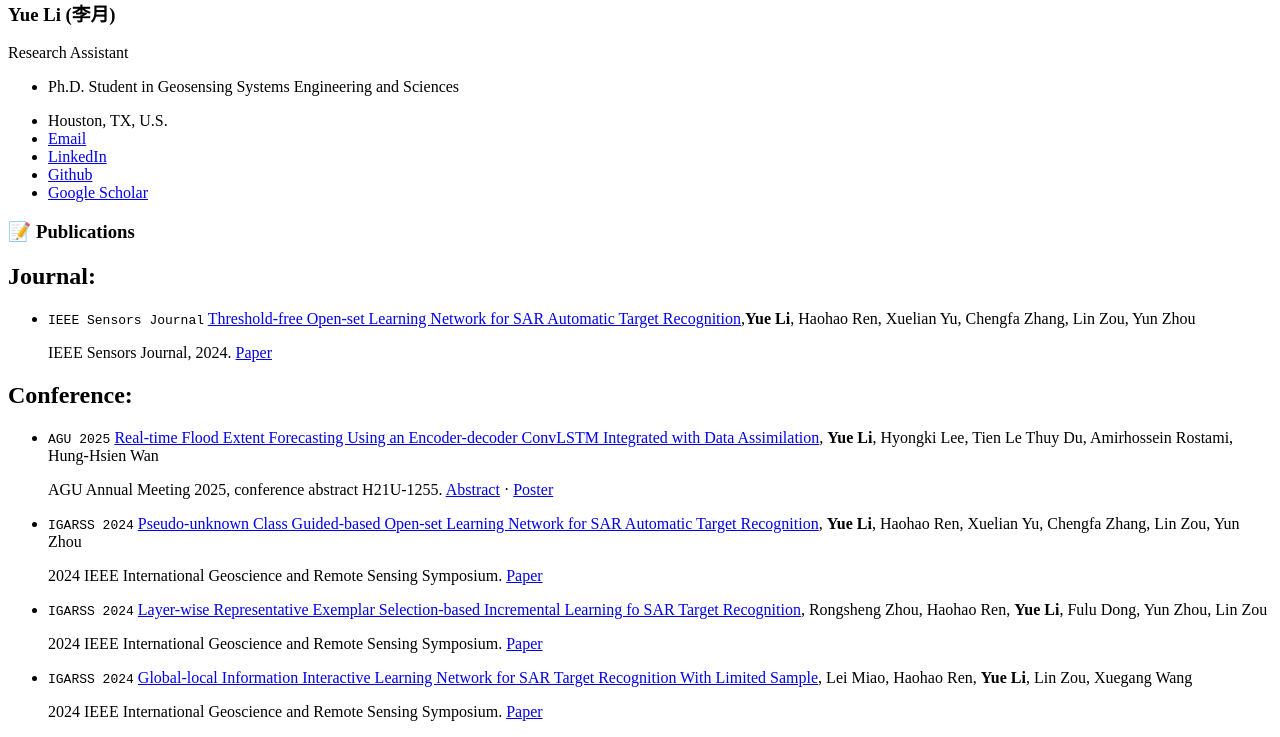
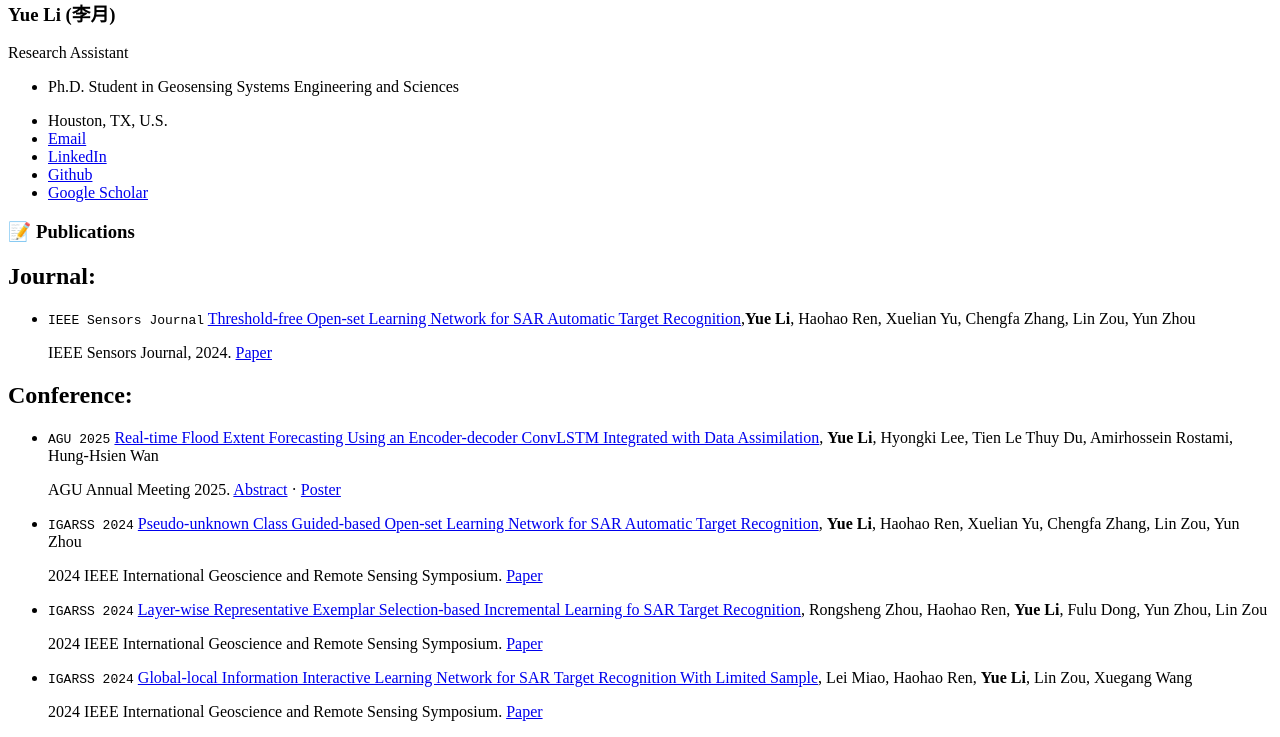
Before and after one commit to LunaLeeYue/LunaLeeYue.github.io, a Jekyll site: the page built from _pages/includes/pub.md, in a window 1280 px wide. Shown: the part 508-1245 px from the top of the page. Built offline with Jekyll 4.4.1, drawn with Linux system fonts in a browser that asks for light colours; our own code applies the rules of GitHub Pages for plain Markdown files.

Commit message:
Simplify AGU 2025 conference abstract entry
Removed redundant wording from AGU 2025 conference entry.

```diff
--- a/_pages/includes/pub.md
+++ b/_pages/includes/pub.md
@@ -9,7 +9,7 @@
 ## Conference:
 * ``AGU 2025`` [Real-time Flood Extent Forecasting Using an Encoder-decoder ConvLSTM Integrated with Data Assimilation](https://ui.adsabs.harvard.edu/abs/2025AGUFMH21U.1255L/abstract), **Yue Li**, Hyongki Lee, Tien Le Thuy Du, Amirhossein Rostami, Hung-Hsien Wan
 
-  AGU Annual Meeting 2025, conference abstract H21U-1255. [Abstract](https://ui.adsabs.harvard.edu/abs/2025AGUFMH21U.1255L/abstract) · [Poster](/papers/AGU25_Poster_Yue.pdf)
+  AGU Annual Meeting 2025. [Abstract](https://ui.adsabs.harvard.edu/abs/2025AGUFMH21U.1255L/abstract) · [Poster](/papers/AGU25_Poster_Yue.pdf)
 
 - ``IGARSS 2024`` [Pseudo-unknown Class Guided-based Open-set Learning Network for SAR Automatic Target Recognition](../../papers/Pseudo-unknown Class Guided-based Open-set Learning Network for SAR Automatic Target Recognition.pdf), **Yue Li**, Haohao Ren, Xuelian Yu, Chengfa Zhang, Lin Zou, Yun Zhou
 
```
